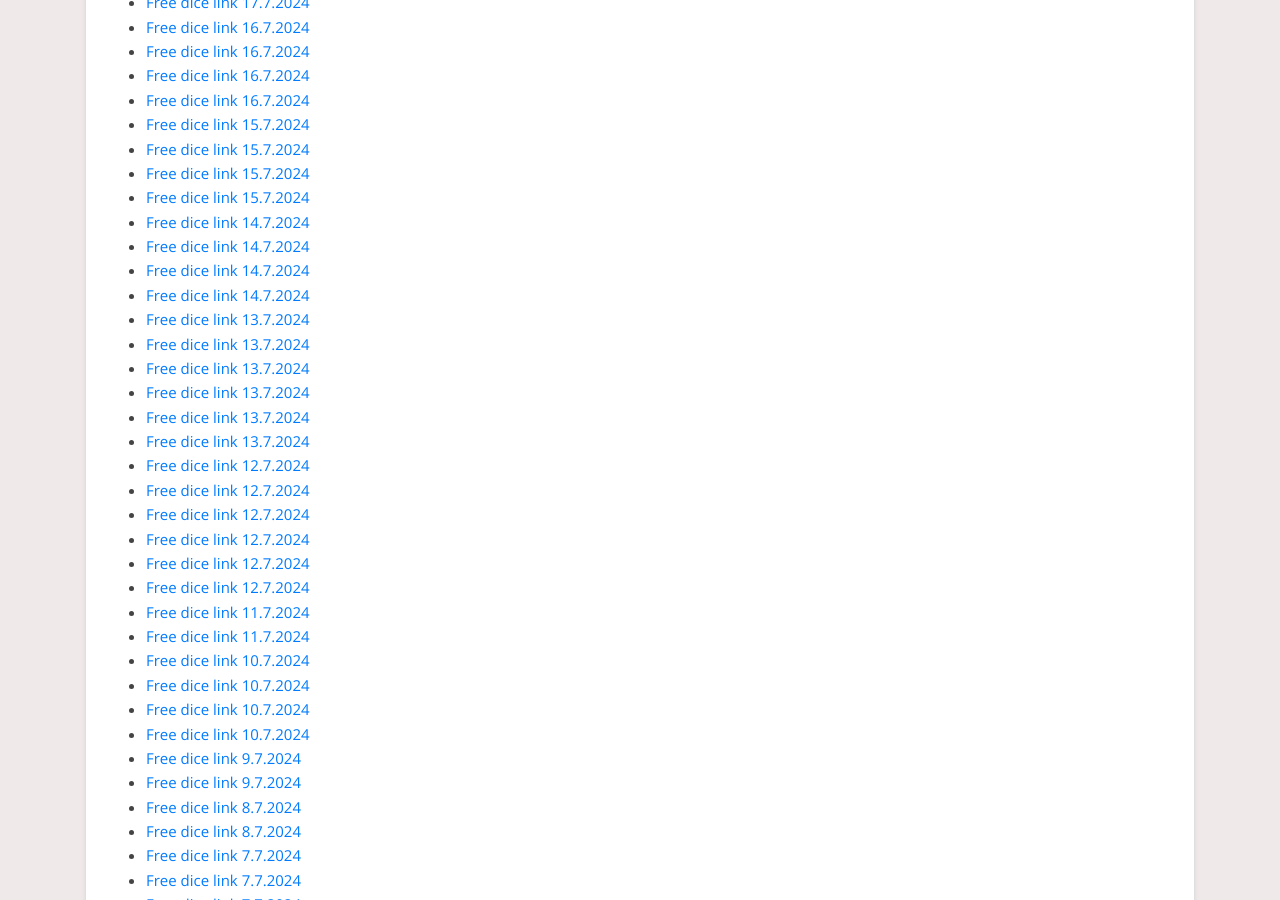
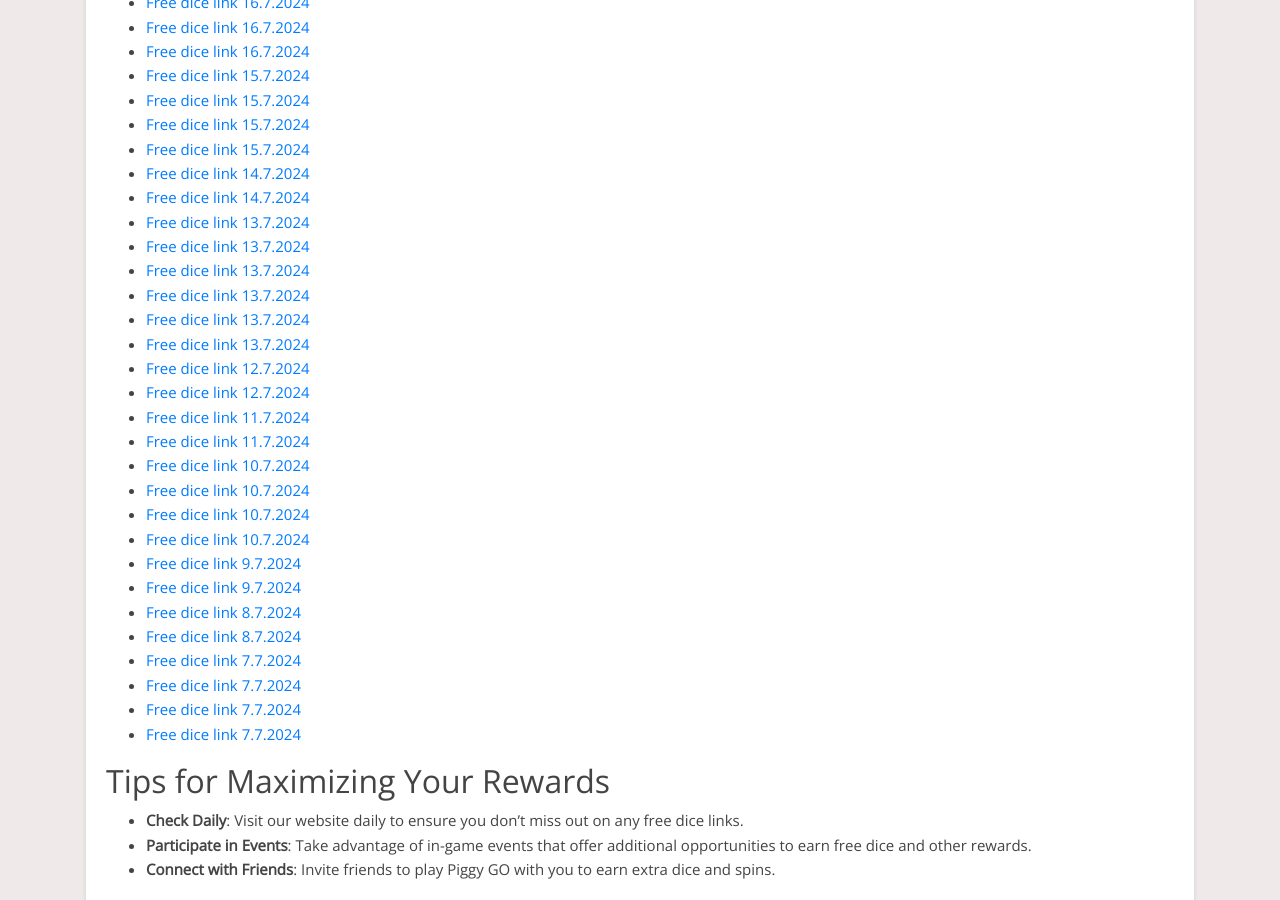
Before and after one commit to Prollad99/bs-net, a Jekyll site: the page built from _posts/2024-07-04-piggy-go.md, in a window 1280 px wide and 900 px high, scrolled down 2169 px. Built offline with Jekyll 4.4.1, drawn with Linux system fonts in a browser that asks for light colours; nearby versions of some CDN libraries; comment, search, counter and statistics services are not loaded; some of the changed text lies outside the part shown.

Commit message:
Update piggy-go reward links and last modified date

```diff
--- a/_data/include_files.yml
+++ b/_data/include_files.yml
@@ -23,7 +23,7 @@
   last_modified: 2024-08-03 17:02:14
 
 piggy-go.html:
-  last_modified: 2024-08-03 12:30:49
+  last_modified: 2024-08-03 17:02:07
 
 caesars-slots.html:
   last_modified: 2024-08-03 17:02:06
--- a/_includes/piggy-go.html
+++ b/_includes/piggy-go.html
@@ -27,8 +27,6 @@
 <li><a href="https://piggygo-jy.forevernine.com/fanpage?code=L9L1CIWF&channel=4">Free dice link 27.7.2024</a></li>
 <li><a href="https://piggygo-jy.forevernine.com/fanpage?code=VTSG8L3B&channel=1">Free dice link 27.7.2024</a></li>
 <li><a href="https://piggygo-jy.forevernine.com/fanpage?code=VTSG8L3B&channel=4">Free dice link 27.7.2024</a></li>
-<li><a href="https://piggygo-jy.forevernine.com/fanpage?code=VTSG8L3B&channel=1">Free dice link 26.7.2024</a></li>
-<li><a href="https://piggygo-jy.forevernine.com/fanpage?code=VTSG8L3B&channel=4">Free dice link 26.7.2024</a></li>
 <li><a href="https://piggygo-jy.forevernine.com/fanpage?code=JM4T7BH6&channel=1">Free dice link 26.7.2024</a></li>
 <li><a href="https://piggygo-jy.forevernine.com/fanpage?code=JM4T7BH6&channel=4">Free dice link 26.7.2024</a></li>
 <li><a href="https://piggygo-jy.forevernine.com/fanpage?code=F5HAFJB4&channel=1">Free dice link 25.7.2024</a></li>
@@ -69,8 +67,6 @@
 <li><a href="https://piggygo-jy.forevernine.com/fanpage?code=633HIIRH&channel=4">Free dice link 15.7.2024</a></li>
 <li><a href="https://piggygo-jy.forevernine.com/fanpage?code=QD8MN9ZS&channel=1">Free dice link 15.7.2024</a></li>
 <li><a href="https://piggygo-jy.forevernine.com/fanpage?code=QD8MN9ZS&channel=4">Free dice link 15.7.2024</a></li>
-<li><a href="https://piggygo-jy.forevernine.com/fanpage?code=QD8MN9ZS&channel=1">Free dice link 14.7.2024</a></li>
-<li><a href="https://piggygo-jy.forevernine.com/fanpage?code=QD8MN9ZS&channel=4">Free dice link 14.7.2024</a></li>
 <li><a href="https://piggygo-jy.forevernine.com/fanpage?code=1JOZBZYE&channel=1">Free dice link 14.7.2024</a></li>
 <li><a href="https://piggygo-jy.forevernine.com/fanpage?code=1JOZBZYE&channel=4">Free dice link 14.7.2024</a></li>
 <li><a href="https://piggygo-jy.forevernine.com/fanpage?code=RB1CNX76&channel=1">Free dice link 13.7.2024</a></li>
@@ -79,10 +75,6 @@
 <li><a href="https://piggygo-jy.forevernine.com/fanpage?code=BY4BI1BP&channel=4">Free dice link 13.7.2024</a></li>
 <li><a href="https://piggygo-jy.forevernine.com/fanpage?code=M60CY6M9&channel=1">Free dice link 13.7.2024</a></li>
 <li><a href="https://piggygo-jy.forevernine.com/fanpage?code=M60CY6M9&channel=4">Free dice link 13.7.2024</a></li>
-<li><a href="https://piggygo-jy.forevernine.com/fanpage?code=BY4BI1BP&channel=1">Free dice link 12.7.2024</a></li>
-<li><a href="https://piggygo-jy.forevernine.com/fanpage?code=BY4BI1BP&channel=4">Free dice link 12.7.2024</a></li>
-<li><a href="https://piggygo-jy.forevernine.com/fanpage?code=M60CY6M9&channel=1">Free dice link 12.7.2024</a></li>
-<li><a href="https://piggygo-jy.forevernine.com/fanpage?code=M60CY6M9&channel=4">Free dice link 12.7.2024</a></li>
 <li><a href="https://piggygo-jy.forevernine.com/fanpage?code=K8WNXO20&channel=1">Free dice link 12.7.2024</a></li>
 <li><a href="https://piggygo-jy.forevernine.com/fanpage?code=K8WNXO20&channel=4">Free dice link 12.7.2024</a></li>
 <li><a href="https://piggygo-jy.forevernine.com/fanpage?code=NSVFQ8YR&channel=1">Free dice link 11.7.2024</a></li>
```
Also changed, not shown: links-json/piggy-go.json (+0 -32 lines).
